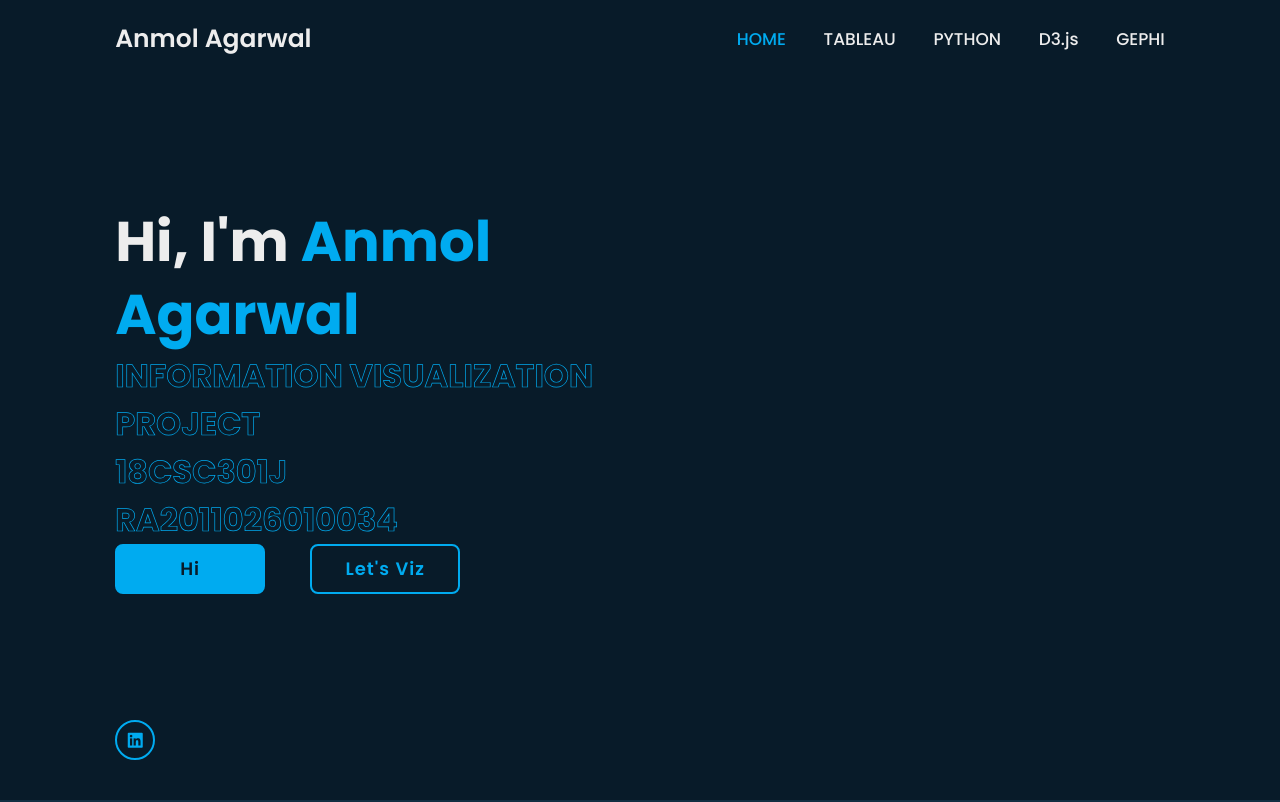
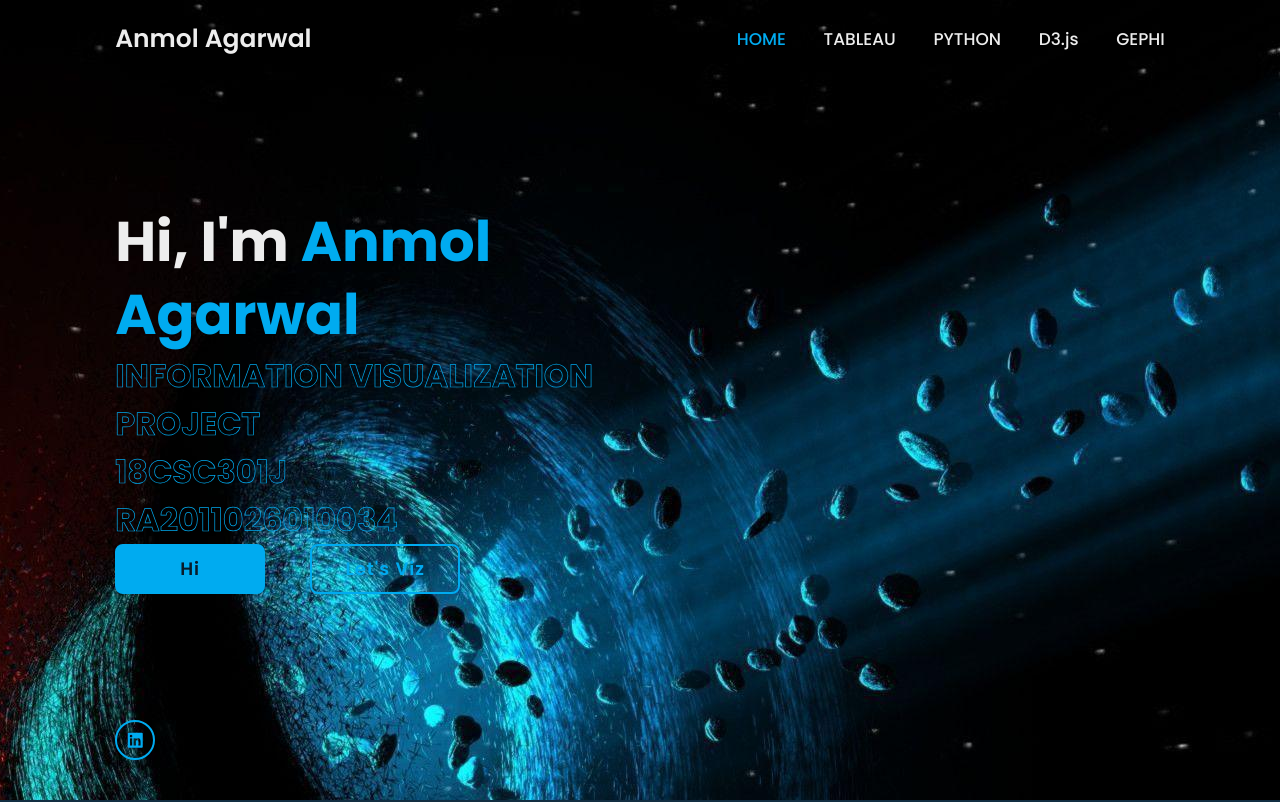
Before and after one commit to Anmol0904/18CSC301J_RA2011026010034, a plain HTML site: page index.html in a window 1280 px wide. Shown: the top 802 px of the page. Drawn offline with nearby package versions, Linux system fonts and the light colour scheme.

Commit message:
Update style.css

```diff
--- a/css/style.css
+++ b/css/style.css
@@ -73,7 +73,7 @@ section{
     display: flex;
     align-items: center;
     padding: 0 9%;
-    background: url(images/image1.jpg) no-repeat;
+    background: url('../images/image1.jpg') no-repeat;
     background-position: center;
 }
 
```
